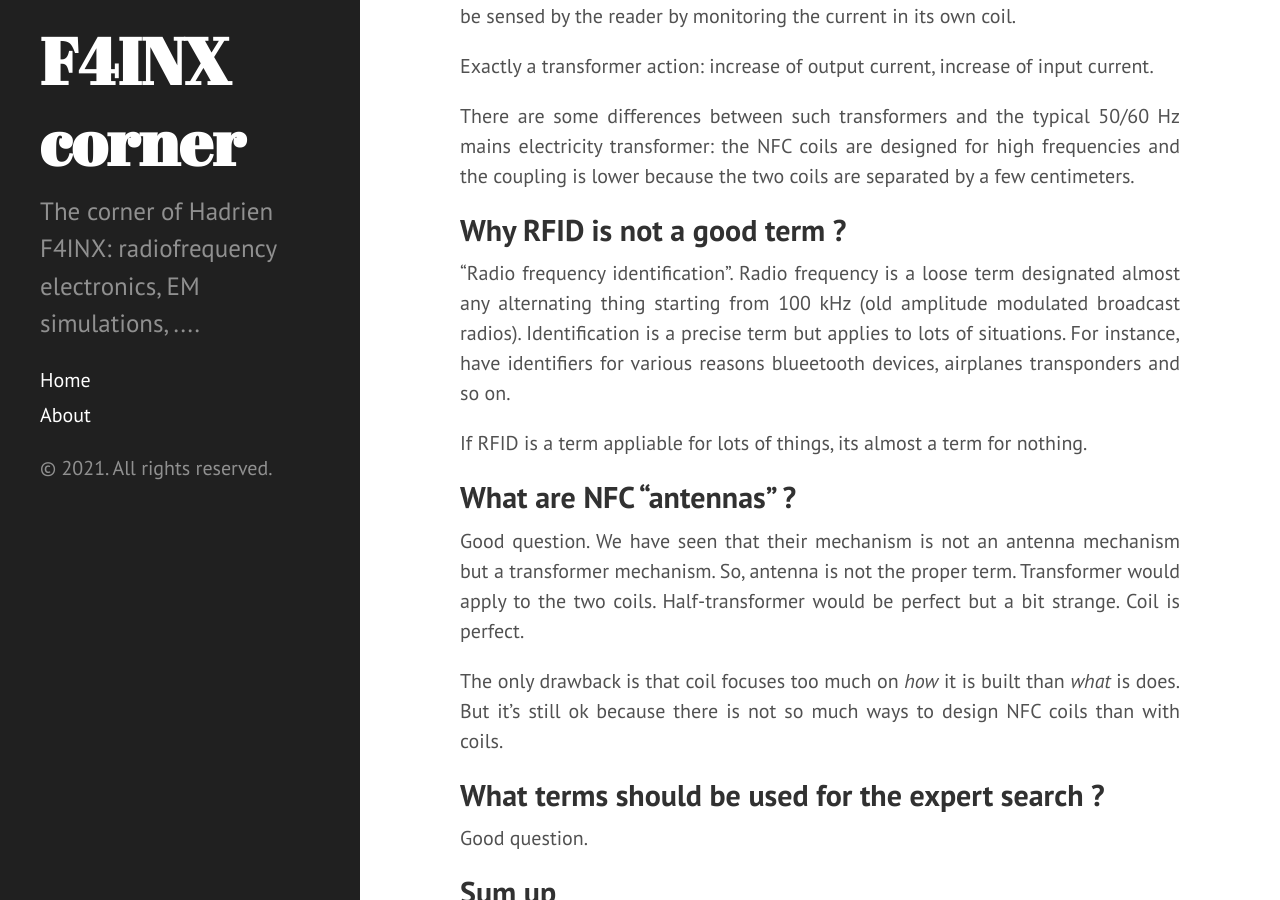
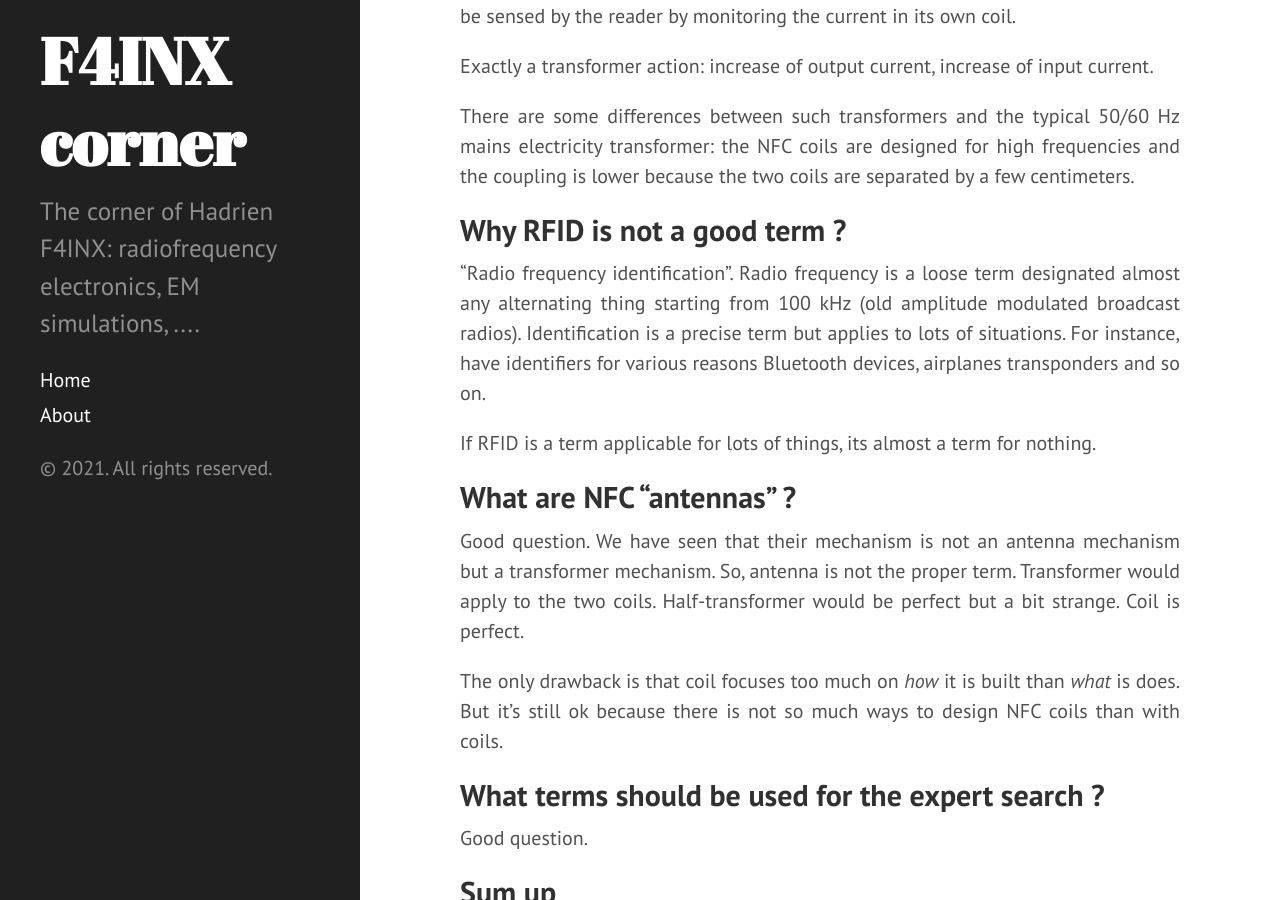
Before and after one commit to thadrien/Zview.github.io, a Jekyll site: the page built from _posts/2021-07-07-on-rfid-antennas.md, in a window 1280 px wide and 900 px high, scrolled down 2549 px. Built offline with Jekyll 4.4.1, drawn with Linux system fonts in a browser that asks for light colours.

Commit message:
Typos in on-rfid-antennas.

```diff
--- a/_posts/2021-07-07-on-rfid-antennas.md
+++ b/_posts/2021-07-07-on-rfid-antennas.md
@@ -47,9 +47,9 @@ There are some differences between such transformers and the typical 50/60 Hz ma
 
 ## Why RFID is not a good term ?
 
-"Radio frequency identification". Radio frequency is a loose term designated almost any alternating thing starting from 100 kHz (old amplitude modulated broadcast radios). Identification is a precise term but applies to lots of situations. For instance, have identifiers for various reasons blueetooth devices, airplanes transponders and so on.
+"Radio frequency identification". Radio frequency is a loose term designated almost any alternating thing starting from 100 kHz (old amplitude modulated broadcast radios). Identification is a precise term but applies to lots of situations. For instance, have identifiers for various reasons Bluetooth devices, airplanes transponders and so on.
 
-If RFID is a term appliable for lots of things, its almost a term for nothing.
+If RFID is a term applicable for lots of things, its almost a term for nothing.
 
 ## What are NFC "antennas" ?
 
```
